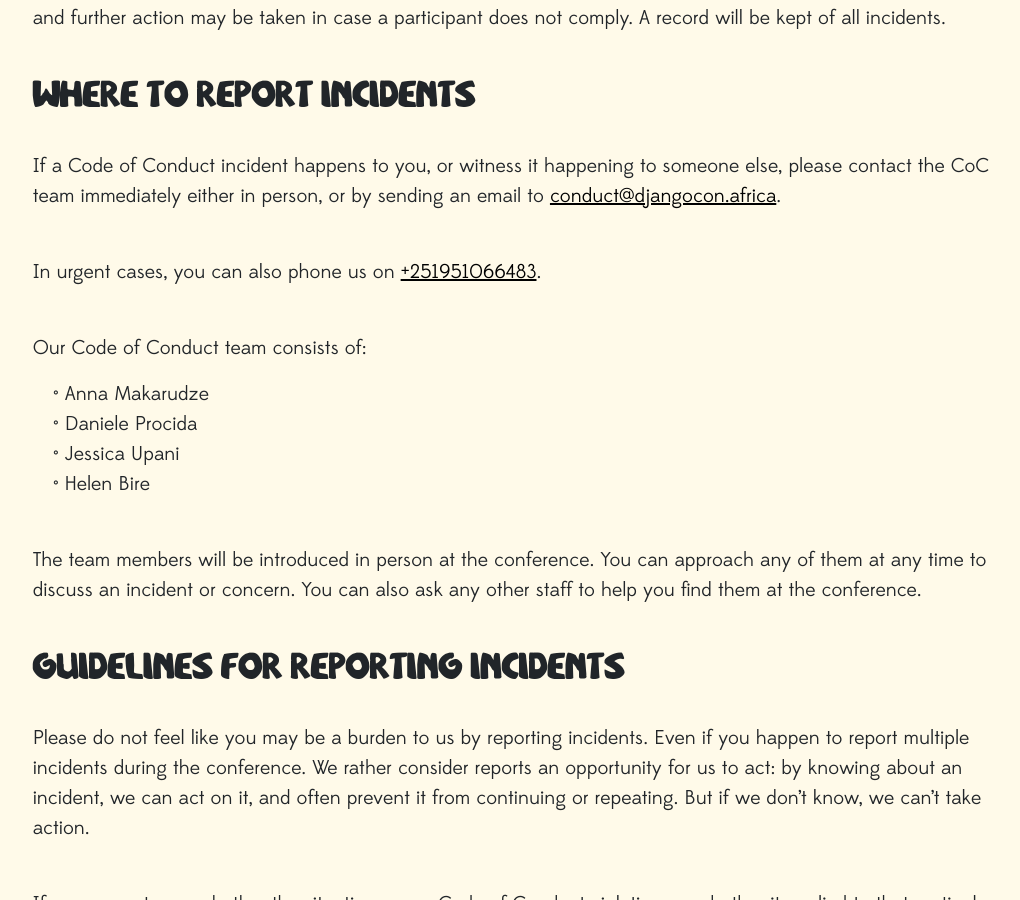
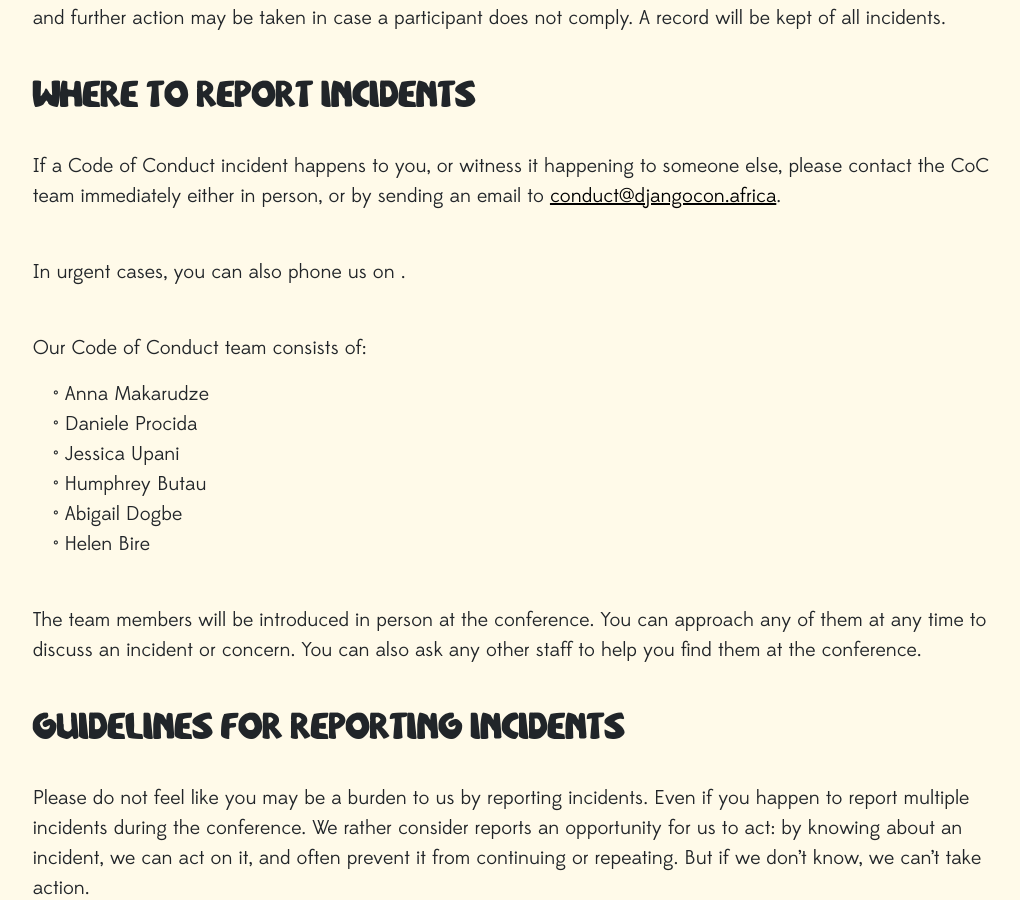
Before and after one commit to djangocon/2023.djangocon.africa, a Jekyll site: the page built from _pages/conduct.md, in a window 1280 px wide and 900 px high, scrolled down 2375 px. Shown: the whole window, without its empty margins (209-1229 px from the left). Built offline with Jekyll 4.4.1, drawn with Linux system fonts in a browser that asks for light colours.

Commit message:
Update changes and CoC team
Updated dates for DjangoCon Africa and CoC team.

```diff
--- a/_config.yml
+++ b/_config.yml
@@ -3,7 +3,7 @@
 # Add host country and also update the date for the conference in the config.yml file
 description: |
   DjangoCon Africa 2023 conference will take place in
-  from November 9-13, 2023!
+  from November 6-11, 2023!
 enforce_ssl: "2023.djangocon.africa"
 baseurl: ""
 url: "https://2023.djangocon.africa"
@@ -40,7 +40,7 @@
 conference_dates:  6 - 11 of November 2023
 host_city_and_country: Zanzibar, Tanzania
 conduct_email: "conduct@djangocon.africa"
-conduct_phone: "+251951066483"
+conduct_phone: ""
 contact_us_email: "hello@djangocon.africa"
 opportunity_grants_email: "grants@djangocon.africa"
 program_team_email: "program@djangocon.africa"
@@ -51,6 +51,8 @@
 - Anna Makarudze
 - Daniele Procida
 - Jessica Upani
+- Humphrey Butau
+- Abigail Dogbe
 - Helen Bire
 
 # Our DjangoCon Africa Links
```
